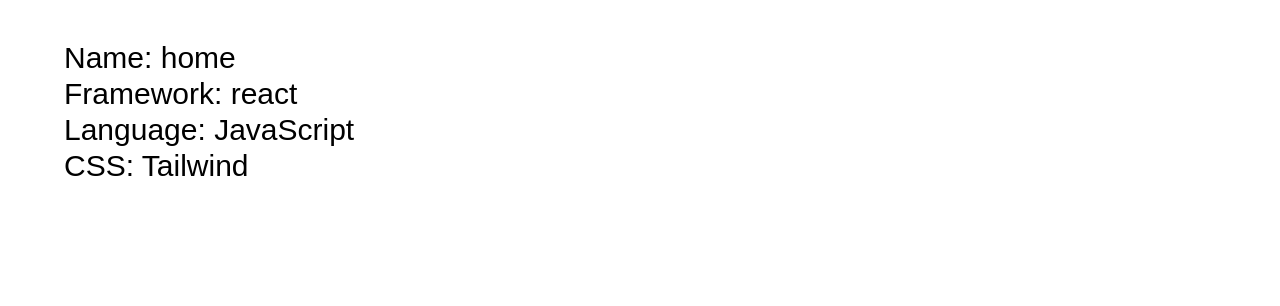
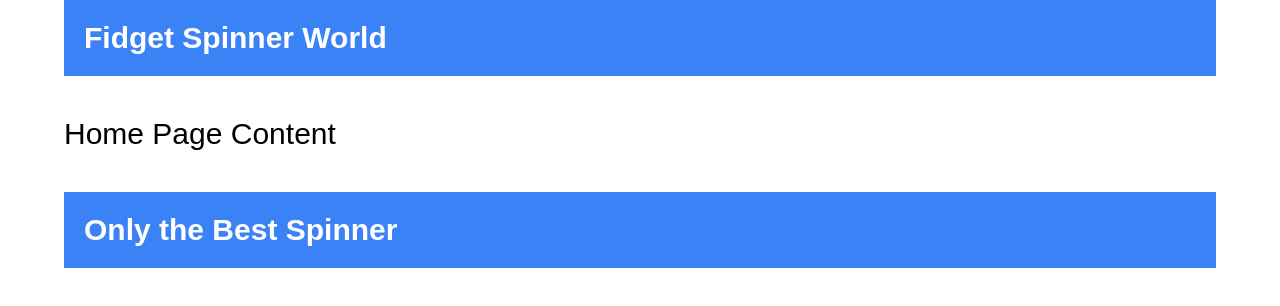
Before and after one commit to ReuAzel181/E-Commerce, a React app in the folder home/: page / in a window 1280 px wide. Shown: the top 306 px of the page. Built offline with nearby package versions, Linux system fonts and the light colour scheme.

Commit message:
Header and Footer setup

```diff
--- a/home/src/App.jsx
+++ b/home/src/App.jsx
@@ -3,12 +3,16 @@ import ReactDOM from "react-dom/client";
 
 import "./index.scss";
 
+import Header from "./Header";
+import Footer from "./Footer";
+
 const App = () => (
-  <div className="mt-10 text-3xl mx-auto max-w-6xl">
-    <div>Name: home</div>
-    <div>Framework: react</div>
-    <div>Language: JavaScript</div>
-    <div>CSS: Tailwind</div>
+  <div className="text-3xl mx-auto max-w-6xl">
+    <Header />
+      <div className="my-10">
+        Home Page Content
+      </div>
+    <Footer />
   </div>
 );
 const rootElement = document.getElementById("app")
--- /dev/null
+++ b/home/src/Footer.jsx
@@ -0,0 +1,9 @@
+import React from "react";
+
+export default function Footer() {
+      return (
+            <div className="p-5 bg-blue-500 text-white text-3xl font-bold">
+                  Only the Best Spinner
+            </div>
+      );
+}
--- /dev/null
+++ b/home/src/Header.jsx
@@ -0,0 +1,9 @@
+import React from "react";
+
+export default function Header() {
+      return (
+            <div className="p-5 bg-blue-500 text-white text-3xl font-bold">
+                  Fidget Spinner World
+            </div>
+      );
+}
--- a/home/webpack.config.js
+++ b/home/webpack.config.js
@@ -65,7 +65,10 @@ module.exports = (_, argv) => ({
       name: "home",
       filename: "remoteEntry.js",
       remotes: {},
-      exposes: {},
+      exposes: {
+        "./Header": "./src/Header.jsx",
+        "./Footer": "./src/Footer.jsx",
+      },
       shared: {
         ...deps,
         react: {
```
Also changed, not shown: 2 other files (tests, documents, lock files or other folders).
